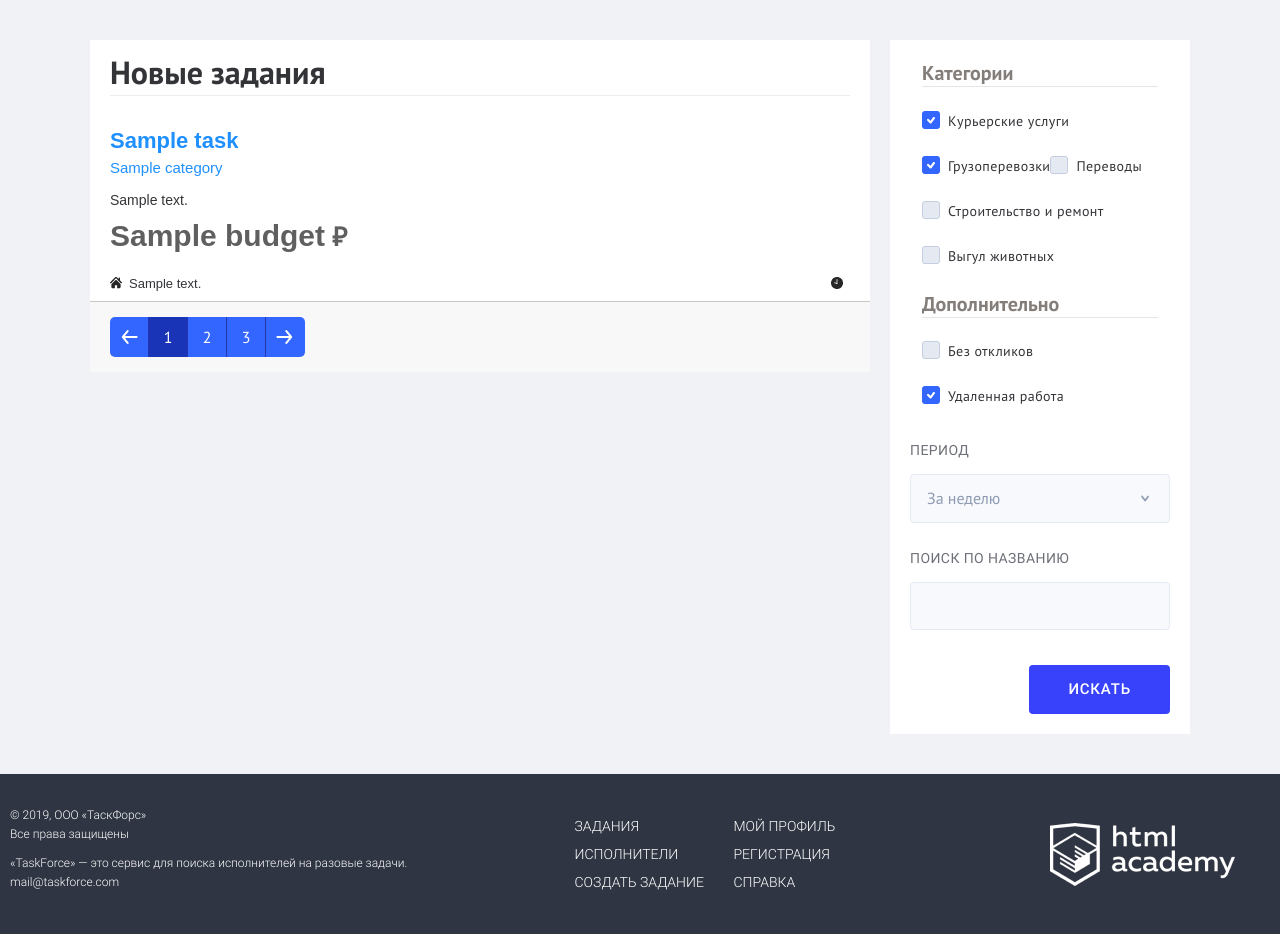
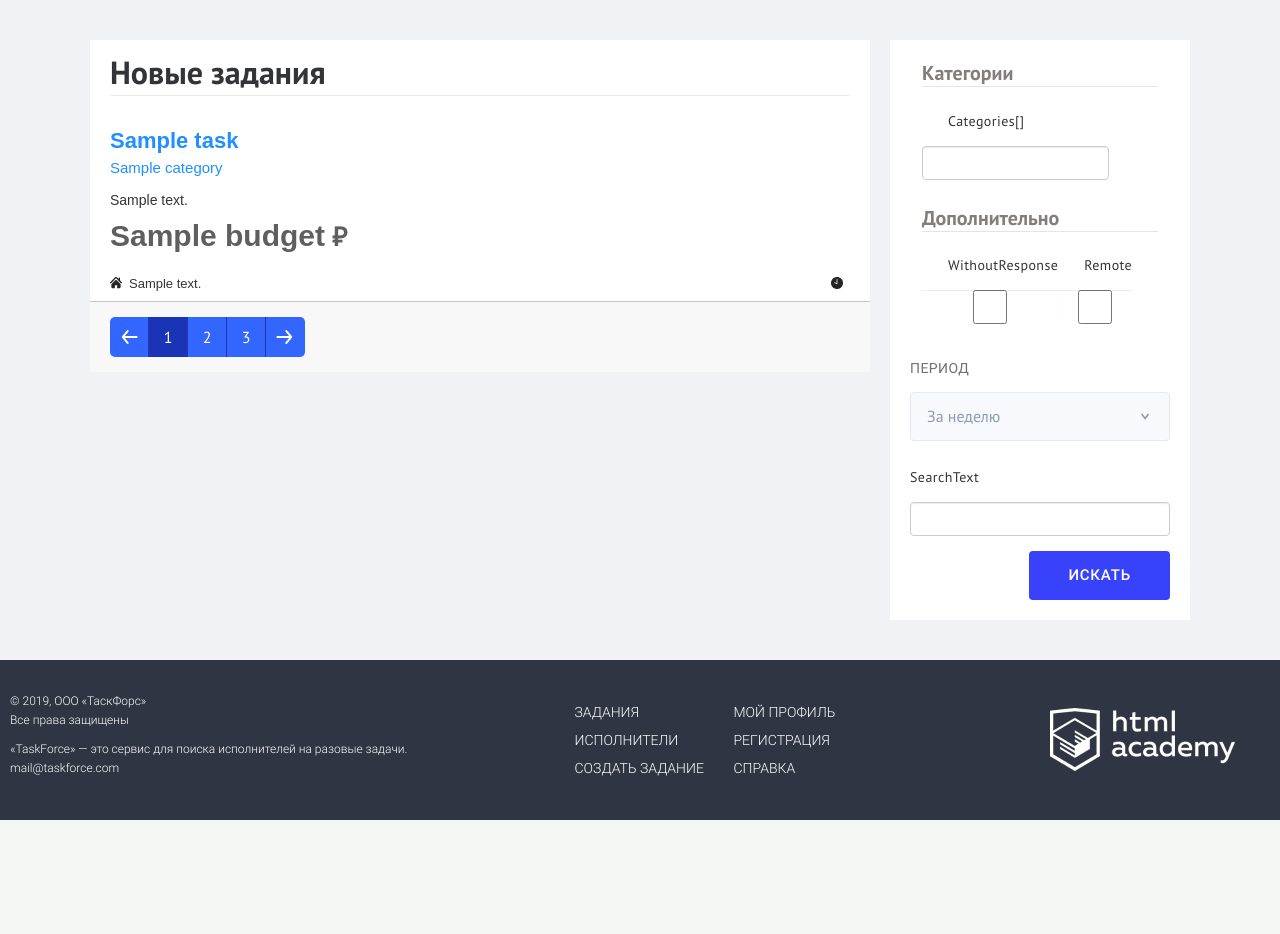
Before and after one commit to htmlacademy-yii/221665-task-force-1, a PHP site: template frontend/views/tasks/index.php in a window 1280 px wide. Shown: the part 79-1013 px from the top of the page. After the commit the page ends 899 px from the top, so only its background shows below. Run offline with PHP 8.4, Linux system fonts and the light colour scheme; the template is opened without the code that fills it: most values are stand-ins (such as "Sample title", 1, 10 or a date in 2020); form fields are guessed from the names that the template uses; data that the repository does not hold is empty; some libraries are stand-ins or nearby versions.

Commit message:
форма фильтра задач WIP

```diff
--- a/common/config/main.php
+++ b/common/config/main.php
@@ -14,9 +14,10 @@ return [
             'showScriptName' => false,
             'enableStrictParsing' => false,
             'rules' => [
-                'tasks/<id>' => 'tasks/show'
+                'tasks' => 'tasks/index',
+                'users' => 'users/index',
             ],
         ],
     ],
-
+    'language' => 'ru-RU',
 ];
--- a/frontend/views/tasks/index.php
+++ b/frontend/views/tasks/index.php
@@ -1,6 +1,13 @@
 <?php
 /* @var $this yii\web\View */
 /* @var $tasks array */
+
+/* @var $model frontend\models\TaskForm */
+
+use yii\helpers\Html;
+use yii\widgets\ActiveForm;
+
+$this->title = 'Task Force';
 ?>
 <section class="new-task">
     <div class="new-task__wrapper">
@@ -10,7 +17,7 @@
             <div class="new-task__card">
                 <div class="new-task__title">
                     <a href="#" class="link-regular"><h2><?= strip_tags($task->title) ?></h2></a>
-                <a  class="new-task__type link-regular" href="#"><p><?= $task->category->title ?></p></a>
+                    <a class="new-task__type link-regular" href="#"><p><?= $task->category->title ?></p></a>
                 </div>
                 <div class="new-task__icon new-task__icon--<?= $task->category->icon ?>"></div>
                 <p class="new-task_description">
@@ -20,7 +27,7 @@
                 <p class="new-task__place"><?= strip_tags($task->address) ?></p>
                 <span class="new-task__time"><?= Yii::$app->formatter->asRelativeTime($task->created); ?></span>
             </div>
-        <?php endforeach;?>
+        <?php endforeach; ?>
     </div>
     <div class="new-task__pagination">
         <ul class="new-task__pagination-list">
@@ -33,38 +40,32 @@
         </ul>
     </div>
 </section>
-<section  class="search-task">
+<section class="search-task">
     <div class="search-task__wrapper">
-        <form class="search-task__form" name="test" method="post" action="#">
+        <?php $form = ActiveForm::begin([
+            'id' => 'filter-form',
+            'options' => ['class' => 'search-task__form'],
+            'method' => 'post',
+        ]); ?>
         <fieldset class="search-task__categories">
             <legend>Категории</legend>
-                <input class="visually-hidden checkbox__input" id="1" type="checkbox" name="" value="" checked>
-                <label for="1">Курьерские услуги </label>
-                <input class="visually-hidden checkbox__input" id="2" type="checkbox" name="" value="" checked>
-                <label  for="2">Грузоперевозки </label>
-                <input class="visually-hidden checkbox__input" id="3" type="checkbox" name="" value="">
-                <label  for="3">Переводы </label>
-                <input class="visually-hidden checkbox__input" id="4" type="checkbox" name="" value="">
-                <label  for="4">Строительство и ремонт </label>
-                <input class="visually-hidden checkbox__input" id="5" type="checkbox" name="" value="">
-                <label  for="5">Выгул животных </label>
+            <?= $form->field($model, 'categories[]')->checkboxList($model->getCategories(),
+                ['itemOptions' => ['class' => 'visually-hidden checkbox__input'],]
+            ) ?>
         </fieldset>
         <fieldset class="search-task__categories">
             <legend>Дополнительно</legend>
-                <input class="visually-hidden checkbox__input" id="6" type="checkbox" name="" value="">
-                <label for="6">Без откликов</label>
-                <input class="visually-hidden checkbox__input" id="7" type="checkbox" name="" value="" checked>
-                <label for="7">Удаленная работа </label>
+            <?= $form->field($model, 'withoutResponse')->checkbox(['class' => 'visually-hidden checkbox__input'], false)?>
+            <?= $form->field($model, 'remote')->checkbox(['class' => 'visually-hidden checkbox__input'], false)?>
         </fieldset>
         <label class="search-task__name" for="8">Период</label>
-            <select class="multiple-select input" id="8"size="1" name="time[]">
+        <select class="multiple-select input" id="8" size="1" name="time[]">
             <option value="day">За день</option>
             <option selected value="week">За неделю</option>
             <option value="month">За месяц</option>
         </select>
-            <label class="search-task__name" for="9">Поиск по названию</label>
-            <input class="input-middle input" id="9" type="search" name="q" placeholder="">
+        <?= $form->field($model, 'searchText')->textInput( ['class' => 'input-middle input', 'type' => 'search']) ?>
         <button class="button" type="submit">Искать</button>
-        </form>
+        <?php ActiveForm::end(); ?>
     </div>
 </section>
```
Also changed, not shown: frontend/controllers/TasksController.php (+22 -5 lines), frontend/models/TaskForm.php (added, +70 -0 lines). Lines whose indentation alone changed are shown as unchanged.
